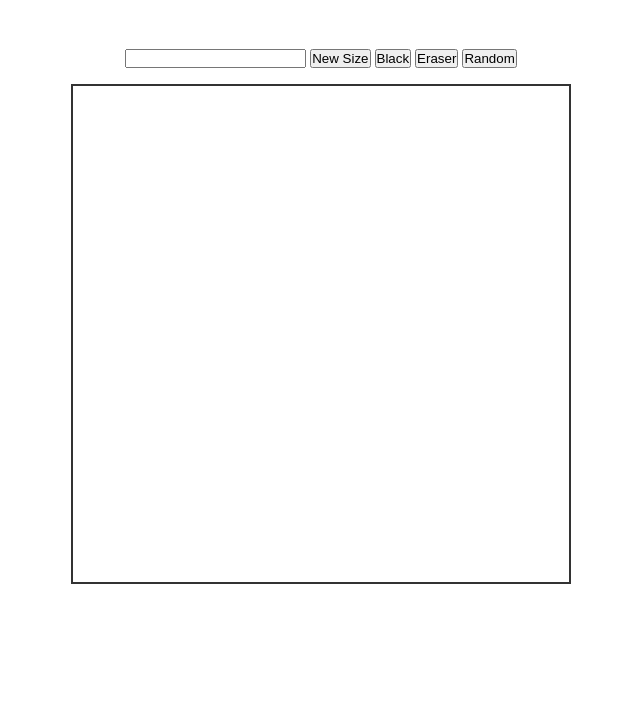
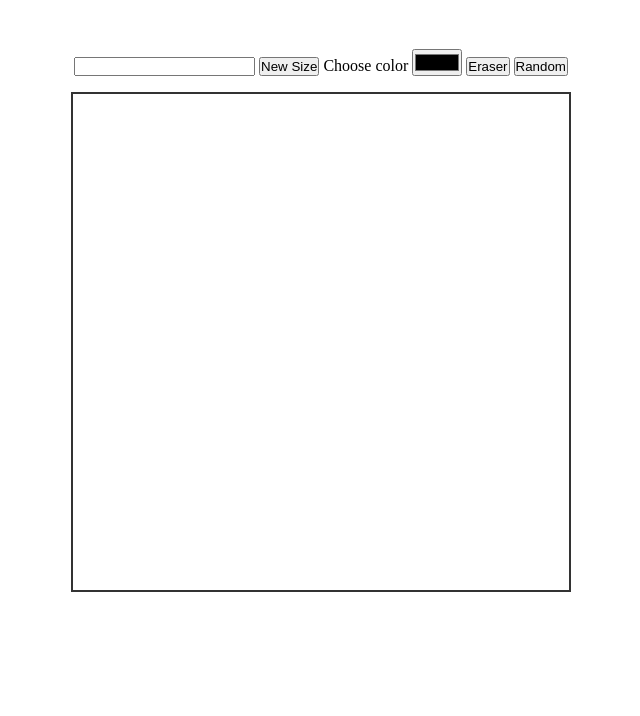
Before and after one commit to DemetreD/etch-a-sketch, a plain HTML site: page index.html in a window 1280 px wide. Shown: the part 84-800 px from the top of the page, without its empty margins (319-959 px from the left). Drawn offline with Linux system fonts and the light colour scheme.

Commit message:
Add color picker input

```diff
--- a/index.html
+++ b/index.html
@@ -14,7 +14,8 @@
       <div class="button_container">
         <input type="number" id="newSize" />
         <button class="new__size-btn">New Size</button>
-        <button class="black">Black</button>
+        <label for="">Choose color</label>
+        <input type="color" class="container__color" id="containerColor" />
         <button class="eraser__btn">Eraser</button>
         <button class="rainbow__btn">Random</button>
       </div>
```
